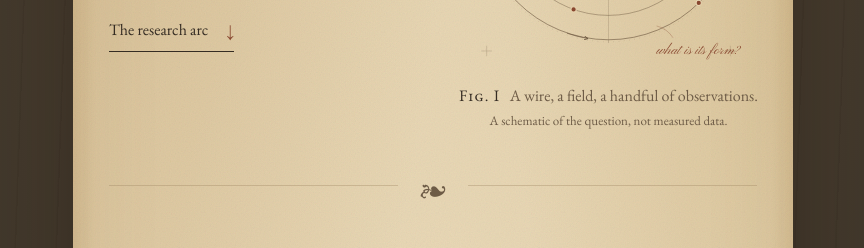
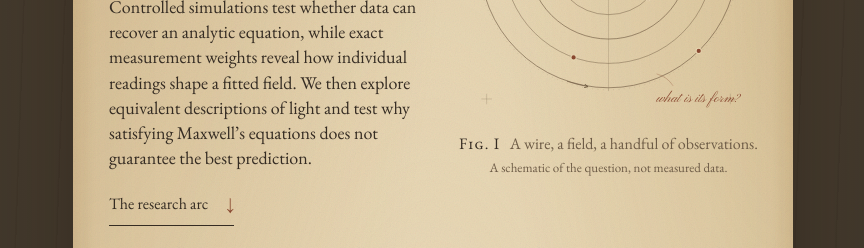
Before and after one commit to jonland82/blind-field-discovery, a plain HTML site: page index.html in a window 1280 px wide. Shown: the part 414-662 px from the top of the page, without its empty margins (207-1071 px from the left). Drawn offline with Linux system fonts and the light colour scheme.

Commit message:
Clarify research overview in homepage introduction

```diff
--- a/index.html
+++ b/index.html
@@ -26,7 +26,7 @@
       <section class="hero" aria-labelledby="hero-title">
         <div class="hero-copy">
           <h1 id="hero-title">From data<br>to <em>equations.</em></h1>
-          <p class="hero-description">What can a textbook equation learn from a robot crossing a room—and vice versa?</p>
+          <p class="hero-description">What can a textbook equation learn from a robot crossing a room—and vice versa? We compare models learned from a robot’s magnetic readings with fitted textbook fields to see which best predicts new measurements. Controlled simulations test whether data can recover an analytic equation, while exact measurement weights reveal how individual readings shape a fitted field. We then explore equivalent descriptions of light and test why satisfying Maxwell’s equations does not guarantee the best prediction.</p>
           <a class="ink-link" href="#story">The research arc <span aria-hidden="true">↓</span></a>
         </div>
 
```
